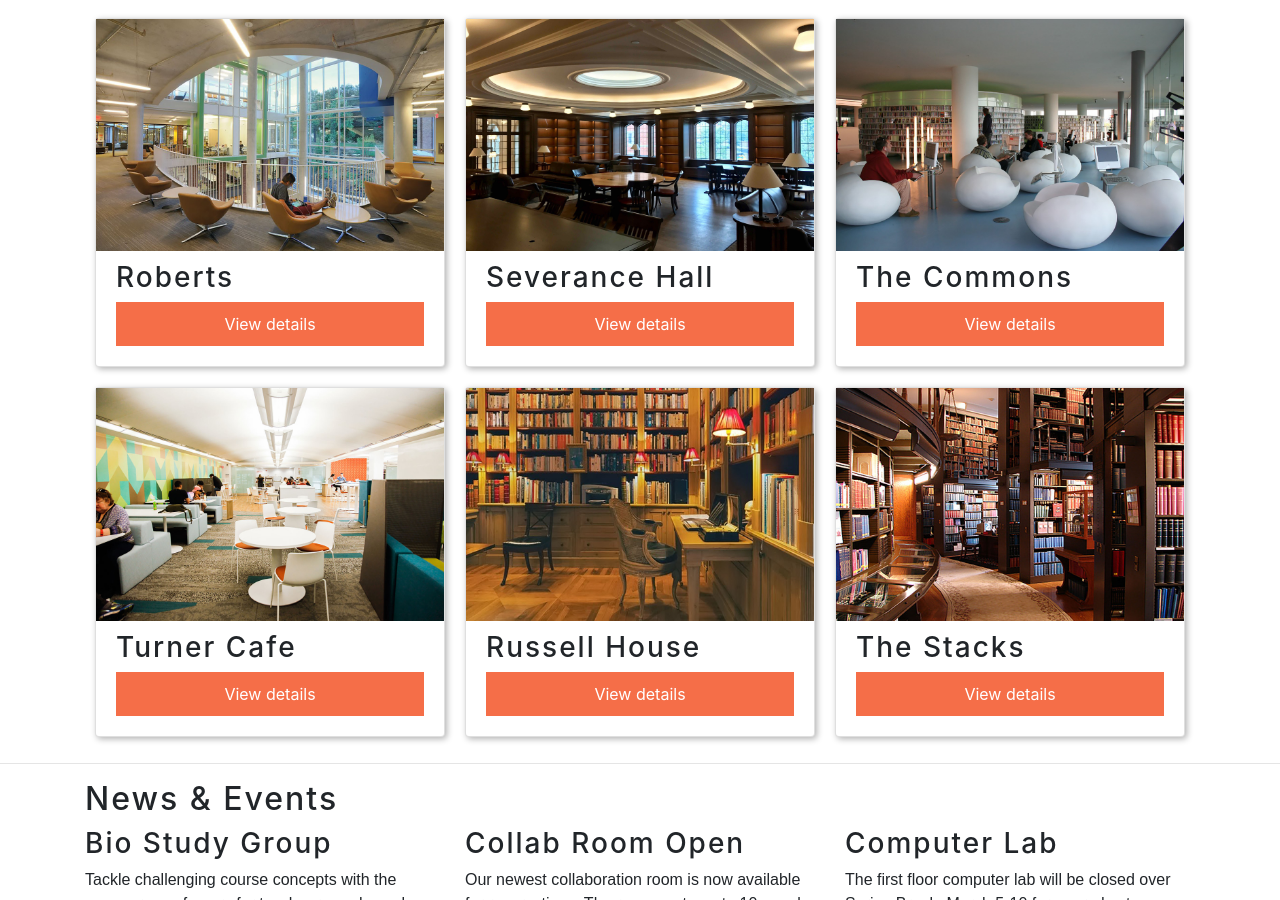
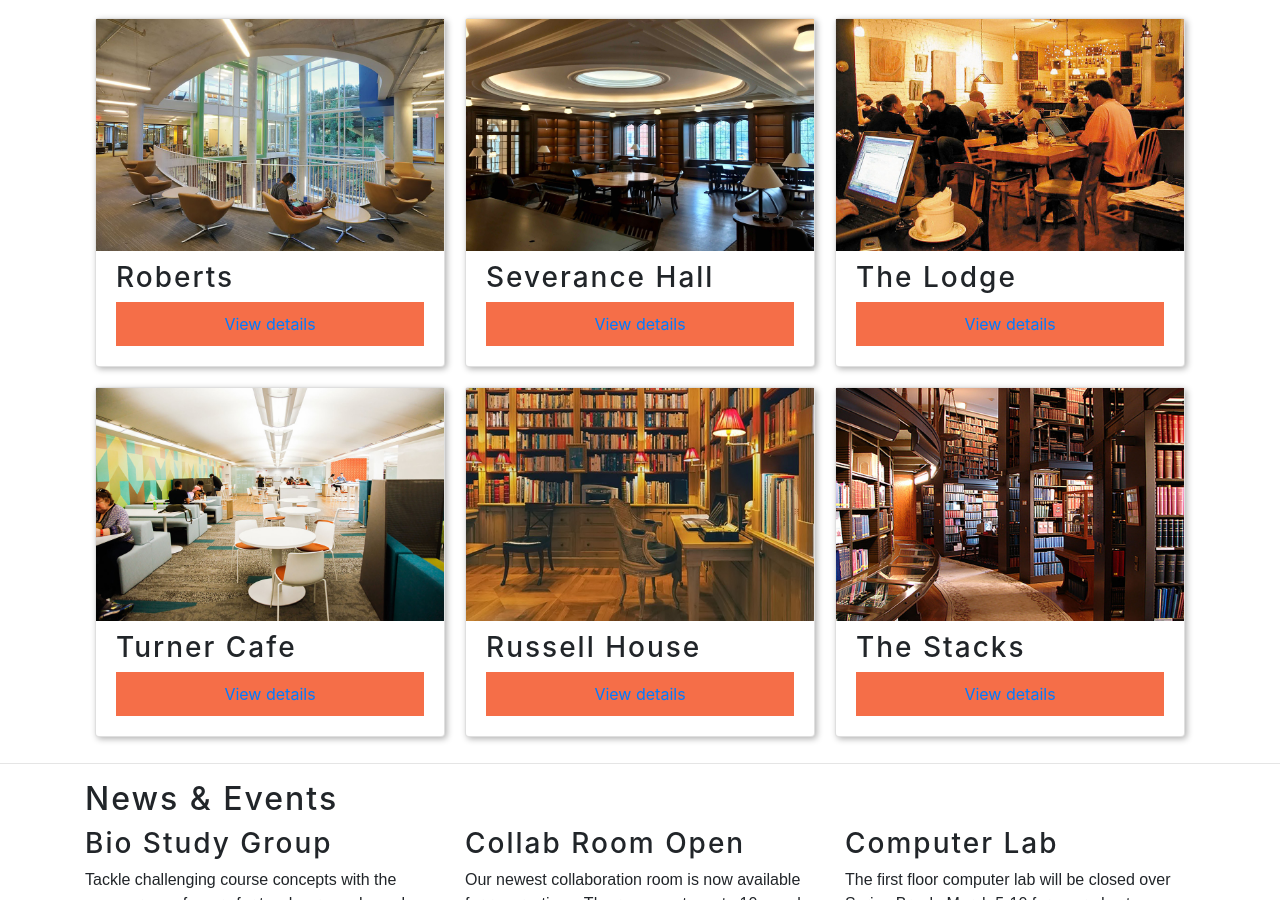
Before and after one commit to DOMLIS786/GAstudyareas, a Jekyll site: the page built from index.html, in a window 1280 px wide and 900 px high, scrolled down 878 px. Built offline with Jekyll 4.4.1, drawn with Linux system fonts in a browser that asks for light colours.

Commit message:
updated index and collection

```diff
--- a/_layouts/studyarea.html
+++ b/_layouts/studyarea.html
@@ -15,6 +15,7 @@
     <section>
   <h4 class="text-center"><a href="/reservations.html">Reserve a Table</a></h4>
     <h4 class="text-center"><a href="/livefeeds.html">Check the Live Feed</a></h4>
+        <h4 class="text-center"><a href="#">View the Floorplan</a></h4>
         </section>
 
 {{content}}
--- a/index.html
+++ b/index.html
@@ -26,42 +26,42 @@
     <img src="{{ site.baseurl }}/images/roberts.jpg" alt="Roberts">
     <section class="text">
       <h3>Roberts</h3>
-      <button>View details</button>
+      <button><a href="studyareas/roberts">View details</a></button>
     </section>
   </article>
   <article class="card">
     <img src="{{ site.baseurl }}/images/severance-hall.jpg" alt="Severance Hall">
     <section class="text">
       <h3>Severance Hall</h3>
-      <button>View details</button>
+        <button><a href="studyareas/severance">View details</a></button>
     </section>
   </article>
   <article class="card">
-        <img src="{{ site.baseurl }}/images/commons.jpg" alt="Commons">
+        <img src="{{ site.baseurl }}/images/lodge.jpg" alt="Lodge">
     <section class="text">
-      <h3>The Commons</h3>
-      <button>View details</button>
+      <h3>The Lodge</h3>
+        <button><a href="studyareas/lodge">View details</a></button>
     </section>
   </article>
   <article class="card">
         <img src="{{ site.baseurl }}/images/turner-cafe.jpg" alt="Turner Cafe">
     <section class="text">
       <h3>Turner Cafe</h3>
-      <button>View details</button>
+        <button><a href="studyareas/cafe">View details</a></button>
     </section>
   </article>
   <article class="card">
         <img src="{{ site.baseurl }}/images/russell-house.jpg" alt="Russell House">
     <section class="text">
       <h3>Russell House</h3>
-      <button>View details</button>
+        <button><a href="studyareas/russellhouse">View details</a></button>
     </section>
   </article>
   <article class="card">
     <img src="{{ site.baseurl }}/images/the-stacks.jpg" alt="The Stacks">
     <section class="text">
       <h3>The Stacks</h3>
-      <button>View details</button>
+        <button><a href="studyareas/stacks">View details</a></button>
     </section>
   </article>
 </section>
```
Also changed, not shown: images/lodge.jpg (added), 1 other file.
